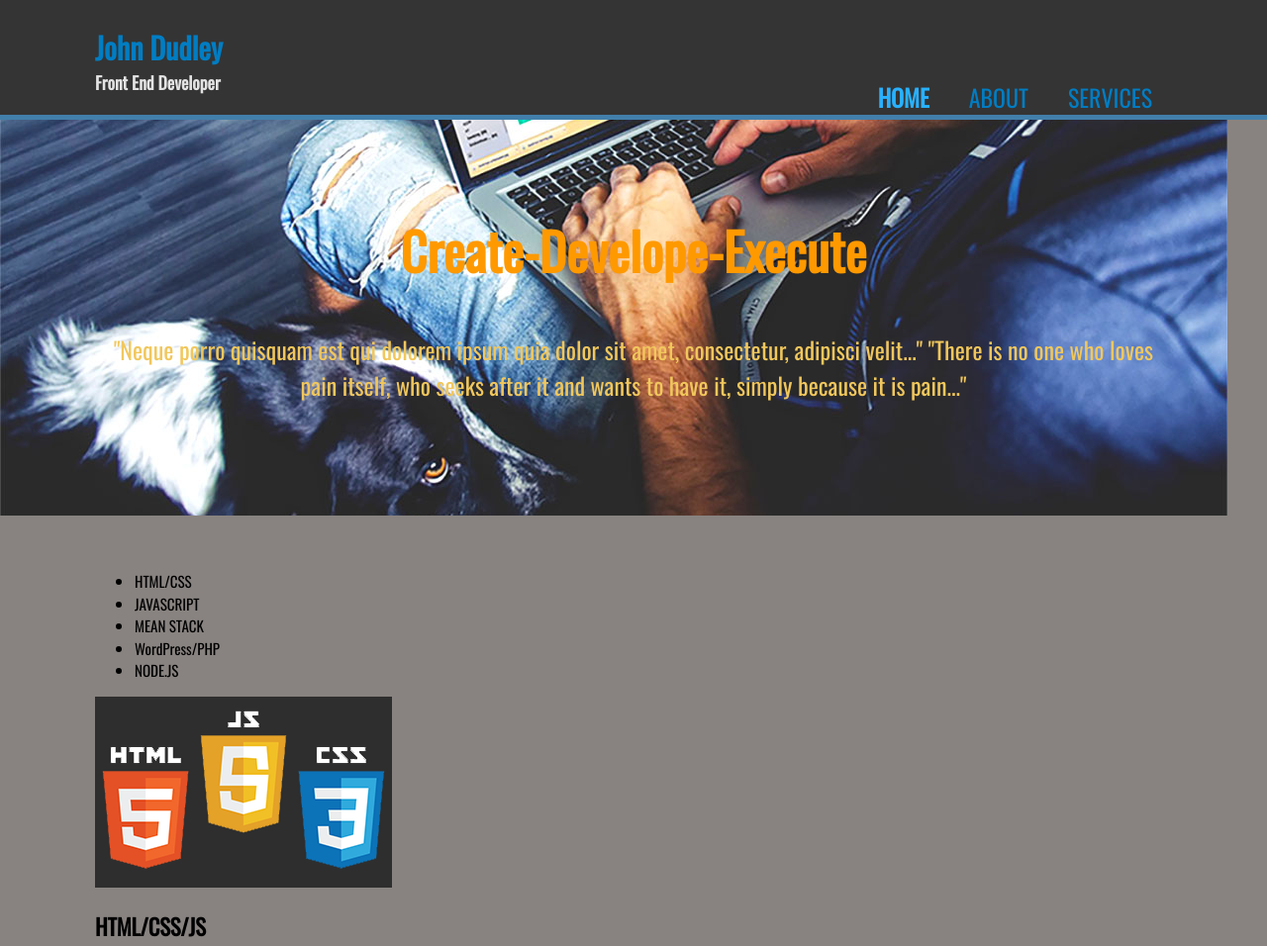
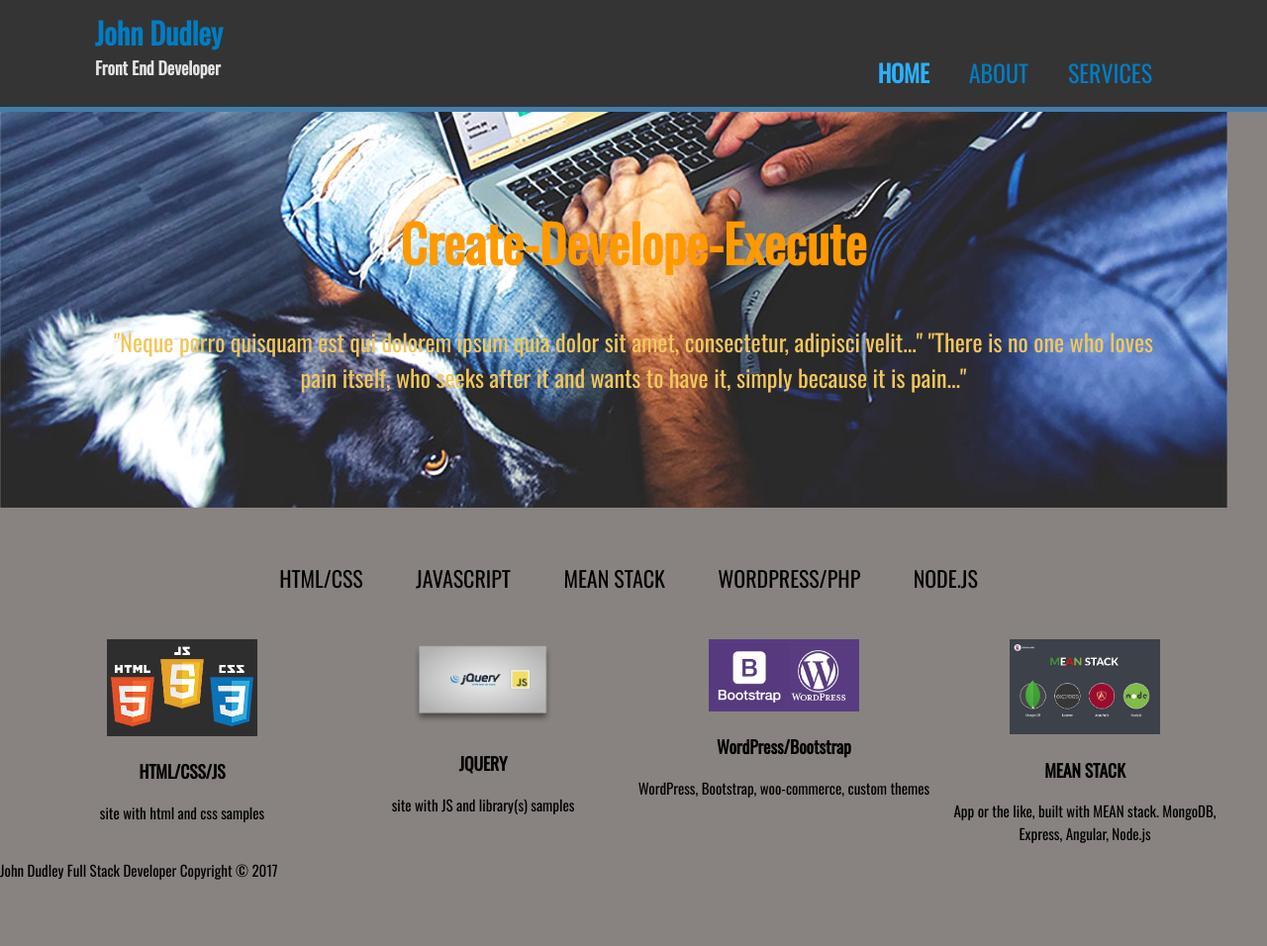
Before and after one commit to dudleyinc3/expanded_port, a website: page app/assets/index.html in a window 1280 px wide. Shown: the top 956 px of the page at 99% size. After the commit the page ends 891 px from the top, so only its background shows below. Drawn offline with nearby package versions, Linux system fonts and the light colour scheme.

Commit message:
img style

```diff
--- a/app/assets/index.html
+++ b/app/assets/index.html
@@ -23,10 +23,10 @@
 							<a href="index.html">Home</a>
 						</li>
 						<li>
-							<a href="about.html">About</a>
+							<a href="file:///Users/devextos/Desktop/expanded/app/assets/about.html">About
 						</li>
 						<li>
-							<a href="services.html">Services</a>
+							<a href="file:///Users/devextos/Desktop/expanded/app/assets/services.html">Services</a>
 						</li>
 					</ul>
 				</nav>
@@ -40,36 +40,36 @@
 	</section>
 	<section id="languages">
 		<div class="container">
-			<ul>
+			<ul #id="skills">
 				<li>HTML/CSS</li>
 				<li>JAVASCRIPT</li>
 				<li>MEAN STACK</li>
-				<li>WordPress/PHP</li>
+				<li>WORDPRESS/PHP</li>
 				<li>NODE.JS</li>
 			</ul>
 		</div>
 	</section>
-	<section id="projects">
+	<section id="boxes">
 		<div class="container">
-			<div class="box1">
+				<div class="box">
 					<img src="images/HTML_CSS_JS_logo.png">
-				<h2>HTML/CSS/JS</h2>
+					<h3>HTML/CSS/JS</h3>
 					<p>site with html and css samples</p>
 				</div>
-			<div class="box2">
+				<div class="box">
 					<img src="images/jquery_js.png">
-				<h2>JQUERY</h2>
+					<h3>JQUERY</h3>
 					<p>site with JS and library(s) samples</p>
 				</div>
-			<div class="box3">
-				<img src="images/meanstack_smll_ban.png">
-				<h2>MEAN STACK</h2>
+				<div class="box">
+					<img src="images/Bootstrap-WordPress-Theme.jpg">
+					<h3>WordPress/Bootstrap</h3>
+					<p>WordPress, Bootstrap, woo-commerce, custom themes</p>
+				</div>
+				<div class="box">
+					<img src="images/meanstack_logo.jpeg">
+					<h3>MEAN STACK</h3>
 					<p>App or the like, built with MEAN stack. MongoDB, Express, Angular, Node.js</p>
-			</div>
-			<div class="box4">
-				<img src="images/Bootstrap-WordPress-Theme.jpg">
-				<h2>WordPress/Bootstrap</h2>
-				<p>WordPress, Bootstrap, woo-commerce, custom themes</p>
 				</div>
 		</div>
 	</section>
--- a/app/assets/styles/style.css
+++ b/app/assets/styles/style.css
@@ -18,6 +18,7 @@ body {
 ul {
 	margin: none;
 	padding-top: 40px;
+	text-align: center;
 }
 
 /*Header*/
@@ -26,7 +27,6 @@ ul {
 header {
 	background: #343434;
 	color: #ffffff;
-	padding-top: 25px;
 	min-height: 70px;
 	border-bottom: 5px solid #427fab;
 }
@@ -48,19 +48,20 @@ header #name {
 }
 
 header #name h1 {
+	padding-top: 10px;
 	margin: 0;
 	color: #017dc3;
 }
 
 header #name h3 {
 	padding-top: 0;
-	margin-top: 0;
+	margin: 0;
 	color: #e3e3e3;
 }
 
 header nav {
 	float: right;
-	padding-bottom: 0;
+	padding-bottom: 17px;
 }
 
 header .current a {
@@ -87,7 +88,7 @@ header a:hover {
 	font-size: 52px;
 }
 
-p {
+#showcase p {
 	color: #f1c75c;
 	font-size: 24px;
 }
@@ -95,7 +96,8 @@ p {
 header a {
 	color: #017dc3;
 	font-size: 24px;
-	padding-top: 25px;
+	padding-top: 20px;
+	padding-bottom: 20px;
 }
 
 /*Boxes*/
@@ -103,3 +105,24 @@ header a {
 #boxes {
 	margin-top: 20px;
 }
+
+#boxes .box {
+	float: left;
+	width: 25%;
+	text-align: center;
+	padding-top: 10px;
+}
+#boxes .box img {
+	width: 50%;
+}
+
+#boxes .container{
+	width: 95%;
+}
+
+
+li {
+	display: inline;
+	padding-right: 50px;
+	font-size: 22px;
+}
--- a/app/post_ap_css/styles/style.css
+++ b/app/post_ap_css/styles/style.css
@@ -18,6 +18,7 @@ body {
 ul {
 	margin: none;
 	padding-top: 40px;
+	text-align: center;
 }
 
 /*Header*/
@@ -26,7 +27,6 @@ ul {
 header {
 	background: #343434;
 	color: #ffffff;
-	padding-top: 25px;
 	min-height: 70px;
 	border-bottom: 5px solid #427fab;
 }
@@ -48,19 +48,20 @@ header #name {
 }
 
 header #name h1 {
+	padding-top: 10px;
 	margin: 0;
 	color: #017dc3;
 }
 
 header #name h3 {
 	padding-top: 0;
-	margin-top: 0;
+	margin: 0;
 	color: #e3e3e3;
 }
 
 header nav {
 	float: right;
-	padding-bottom: 0;
+	padding-bottom: 17px;
 }
 
 header .current a {
@@ -87,7 +88,7 @@ header a:hover {
 	font-size: 52px;
 }
 
-p {
+#showcase p {
 	color: #f1c75c;
 	font-size: 24px;
 }
@@ -95,7 +96,8 @@ p {
 header a {
 	color: #017dc3;
 	font-size: 24px;
-	padding-top: 25px;
+	padding-top: 20px;
+	padding-bottom: 20px;
 }
 
 /*Boxes*/
@@ -103,3 +105,24 @@ header a {
 #boxes {
 	margin-top: 20px;
 }
+
+#boxes .box {
+	float: left;
+	width: 25%;
+	text-align: center;
+	padding-top: 10px;
+}
+#boxes .box img {
+	width: 50%;
+}
+
+#boxes .container{
+	width: 95%;
+}
+
+
+li {
+	display: inline;
+	padding-right: 50px;
+	font-size: 22px;
+}
```
Also changed, not shown: app/assets/about.html (added, +36 -0 lines), app/assets/services.html (added, +36 -0 lines), app/assets/images/meanstack_logo.jpeg (added), rsz_1rsz_1pexels-photo-265651 (1).jpg (deleted). Lines whose indentation alone changed are shown as unchanged.
